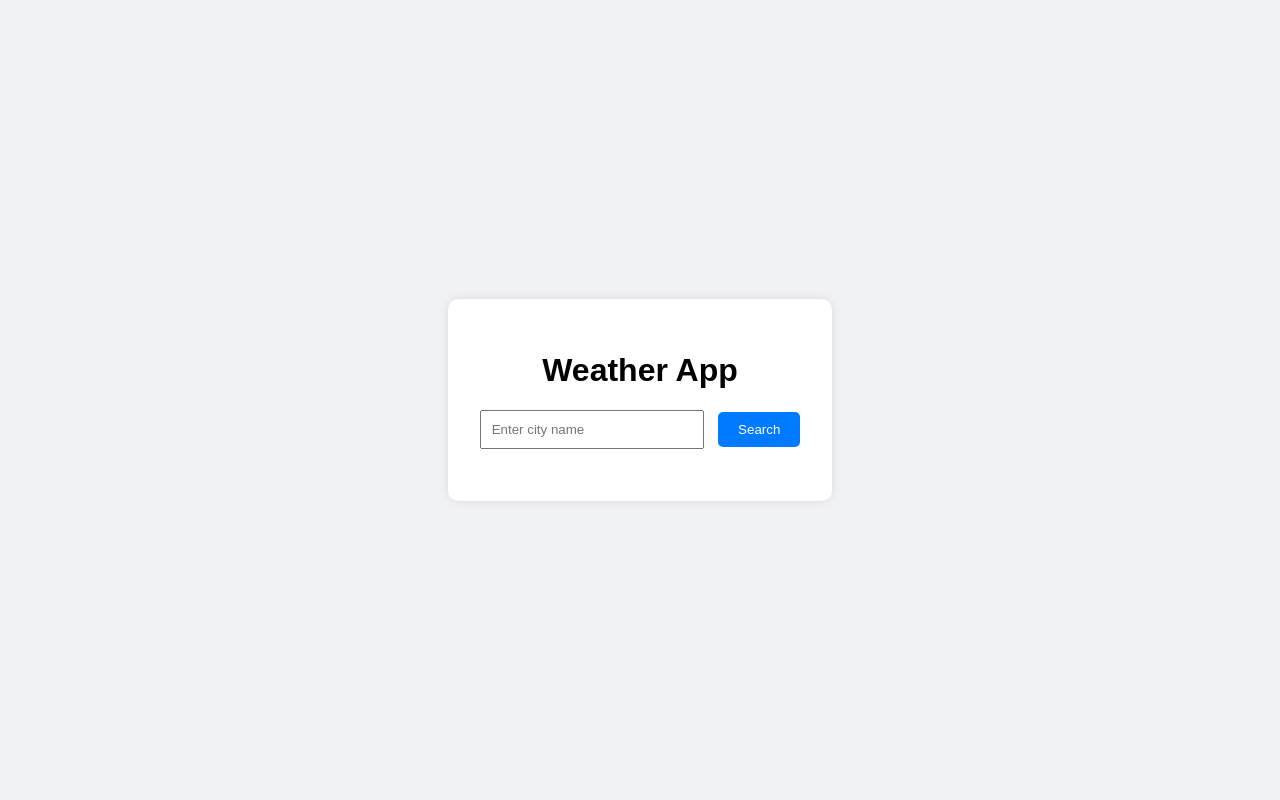
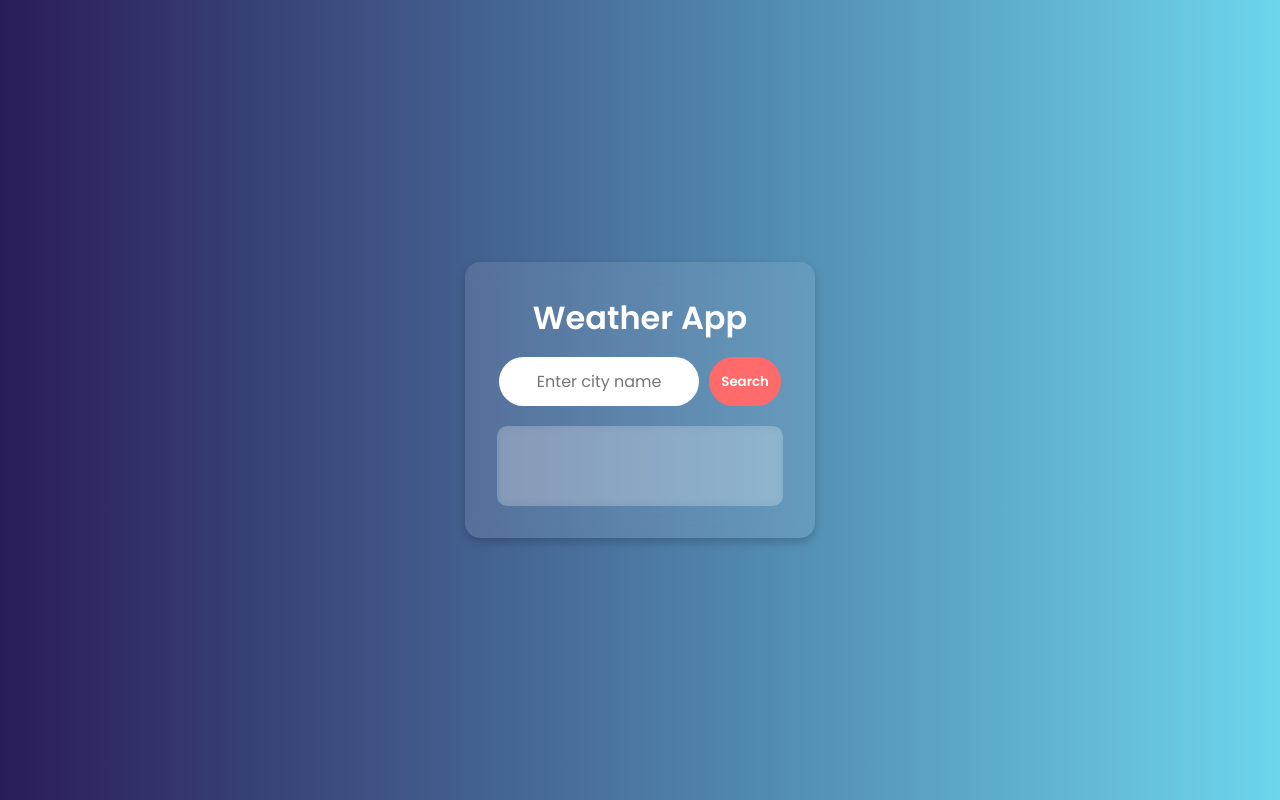
Before and after one commit to Muadh2002/For_Test, a plain HTML site: page index.html in a window 1280 px wide. Drawn offline with Linux system fonts and the light colour scheme.

Commit message:
design updated

```diff
--- a/script.js
+++ b/script.js
@@ -1,8 +1,18 @@
 const API_KEY = '6f3860e91d49224ae7a7d91aadc39fc3';
 
 document.getElementById('search-btn').addEventListener('click', () => {
-    const city = document.getElementById('city-input').value;
-    fetchWeather(city);
+    const city = document.getElementById('city-input').value.trim();
+    if (city) {
+        fetchWeather(city);
+    } else {
+        alert('Please enter a city name');
+    }
+});
+
+document.getElementById('city-input').addEventListener('keypress', (event) => {
+    if (event.key === 'Enter') {
+        document.getElementById('search-btn').click();
+    }
 });
 
 async function fetchWeather(city) {
@@ -29,7 +39,6 @@ function displayWeather(data) {
     document.getElementById('humidity').textContent = `Humidity: ${data.main.humidity}%`;
     document.getElementById('wind-speed').textContent = `Wind: ${data.wind.speed} m/s`;
 
-    // Add weather icon
-    const iconUrl = `https://openweathermap.org/img/wn/${data.weather[0].icon}.png`;
+    const iconUrl = `https://openweathermap.org/img/wn/${data.weather[0].icon}@2x.png`;
     document.getElementById('weather-icon').innerHTML = `<img src="${iconUrl}" alt="Weather Icon">`;
 }
--- a/style.css
+++ b/style.css
@@ -1,45 +1,90 @@
+/* Import Google Font */
+@import url('https://fonts.googleapis.com/css2?family=Poppins:wght@300;400;600&display=swap');
+
+/* Reset styles */
+* {
+    margin: 0;
+    padding: 0;
+    box-sizing: border-box;
+    font-family: 'Poppins', sans-serif;
+}
+
 body {
-    font-family: Arial, sans-serif;
     display: flex;
     justify-content: center;
     align-items: center;
     height: 100vh;
-    margin: 0;
-    background: #f0f2f5;
+    background: linear-gradient(to right, #2a1c58, #6dd5ed);
+    color: white;
 }
 
 .container {
-    background: white;
+    background: rgba(255, 255, 255, 0.1);
     padding: 2rem;
-    border-radius: 10px;
-    box-shadow: 0 0 10px rgba(0,0,0,0.1);
+    border-radius: 15px;
+    box-shadow: 0 4px 10px rgba(0, 0, 0, 0.2);
+    text-align: center;
+    backdrop-filter: blur(10px);
+    width: 350px;
+}
+
+h1 {
+    font-weight: 600;
+    margin-bottom: 15px;
+}
+
+.search-box {
+    display: flex;
+    gap: 10px;
+    margin-bottom: 20px;
+    justify-content: center;
+}
+
+input {
+    padding: 12px;
+    width: 70%;
+    border: none;
+    border-radius: 25px;
+    outline: none;
+    font-size: 16px;
     text-align: center;
 }
 
-.search-box {
-    margin: 20px 0;
-}
-
-input {
-    padding: 10px;
-    width: 200px;
-    margin-right: 10px;
-}
-
 button {
-    padding: 10px 20px;
-    background: #007bff;
+    padding: 12px;
+    background: #ff6b6b;
     color: white;
     border: none;
-    border-radius: 5px;
+    border-radius: 25px;
     cursor: pointer;
+    transition: 0.3s;
+    font-weight: bold;
 }
 
 button:hover {
-    background: #0056b3;
+    background: #ff4757;
 }
 
-.weather-info div {
-    margin: 10px 0;
+.weather-info {
+    display: grid;
+    gap: 10px;
+    padding: 15px;
     font-size: 1.2rem;
+    background: rgba(255, 255, 255, 0.2);
+    border-radius: 10px;
+    backdrop-filter: blur(5px);
 }
+
+#weather-icon img {
+    width: 80px;
+    animation: fadeIn 1s ease-in-out;
+}
+
+@keyframes fadeIn {
+    from {
+        opacity: 0;
+    }
+    to {
+        opacity: 1;
+    }
+}
```
